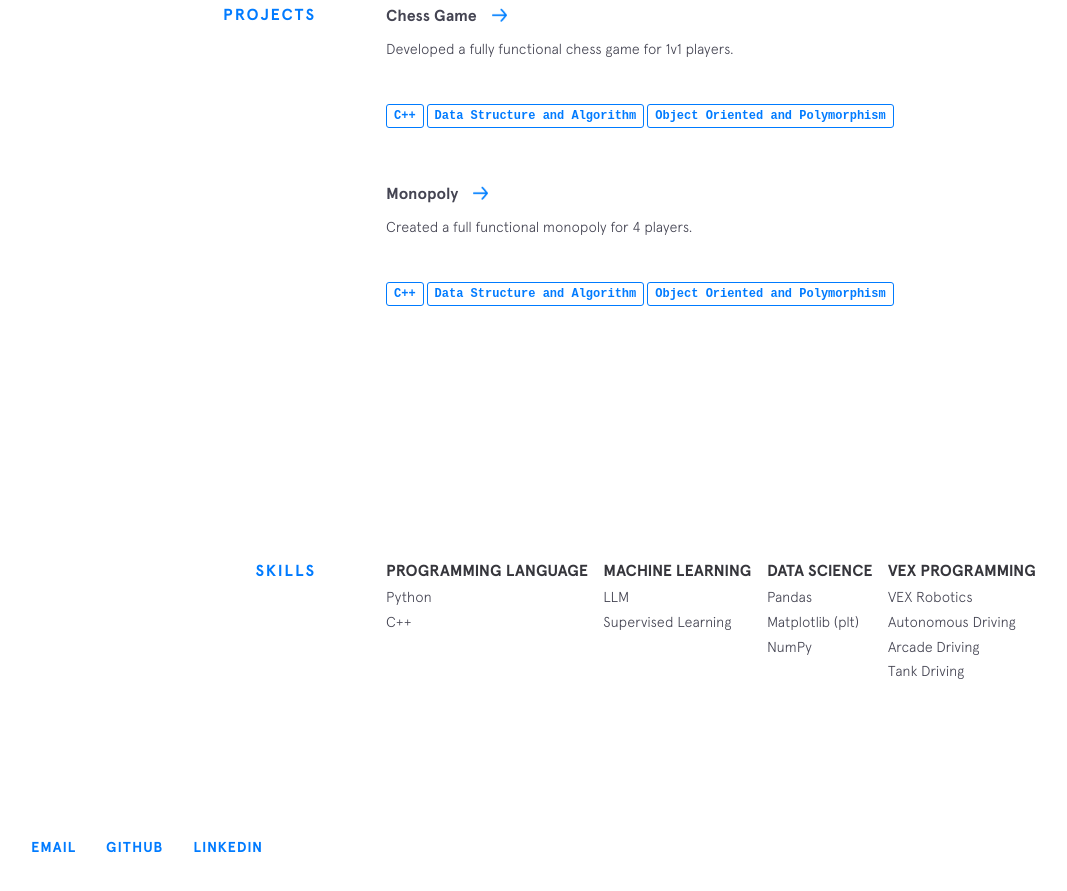
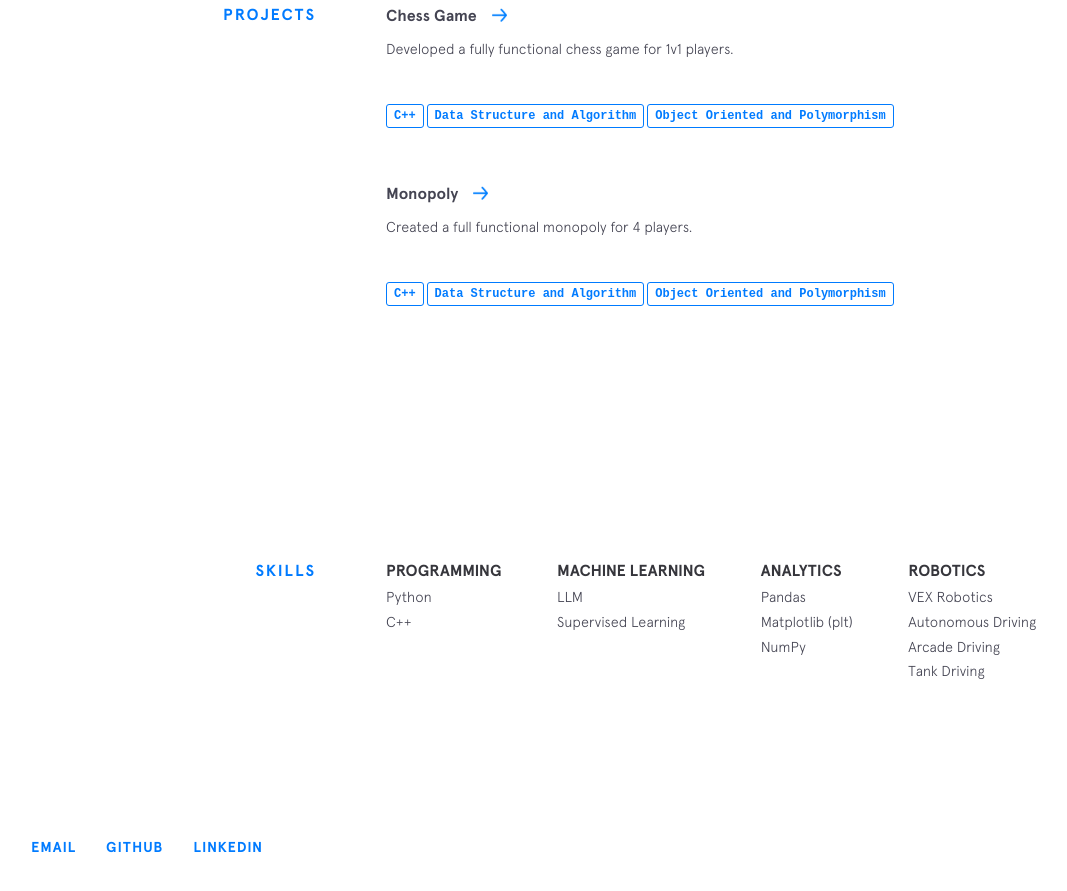
Before and after one commit to henrytran07/henrytran07.github.io, a Gatsby site: page / in a window 1280 px wide. Shown: the part 1744-2635 px from the top of the page, without its empty margins (64-1131 px from the left). Built offline with nearby package versions, Linux system fonts and the light colour scheme; Gatsby itself is replaced by a stand-in of ours.

Commit message:
Fix skills.js (1)

```diff
--- a/src/components/skills/skills.js
+++ b/src/components/skills/skills.js
@@ -2,19 +2,19 @@ import * as React from "react";
 import "./skills.scss";
 
 const skillsData = {
-  "backendTitle": "Programming Language",
+  "backendTitle": "Programming",
   "backendframeworks": ["Python", "C++"],
   "mlTitle": "Machine Learning",
   "mlframeworks": ["LLM", "Supervised Learning"],
-  "dsTitle": "Data Science",
+  "dsTitle": "Analytics",
   "dataScienceSkills": ["Pandas", "Matplotlib (plt)", "NumPy"],
-  "roboticTitle": "VEX Programming",
+  "roboticTitle": "Robotics",
   "roboticSkills": ["VEX Robotics", "Autonomous Driving", "Arcade Driving", "Tank Driving"]
 };
 
 const Skills = () => (
   <section className="section skills">
-    <div className="section__title">Skills <br /></div>
+    <div className="section__title">Skills</div>
     <div className="section__content">
       <div className="skillz">
         {/* Programming Section */}
```
